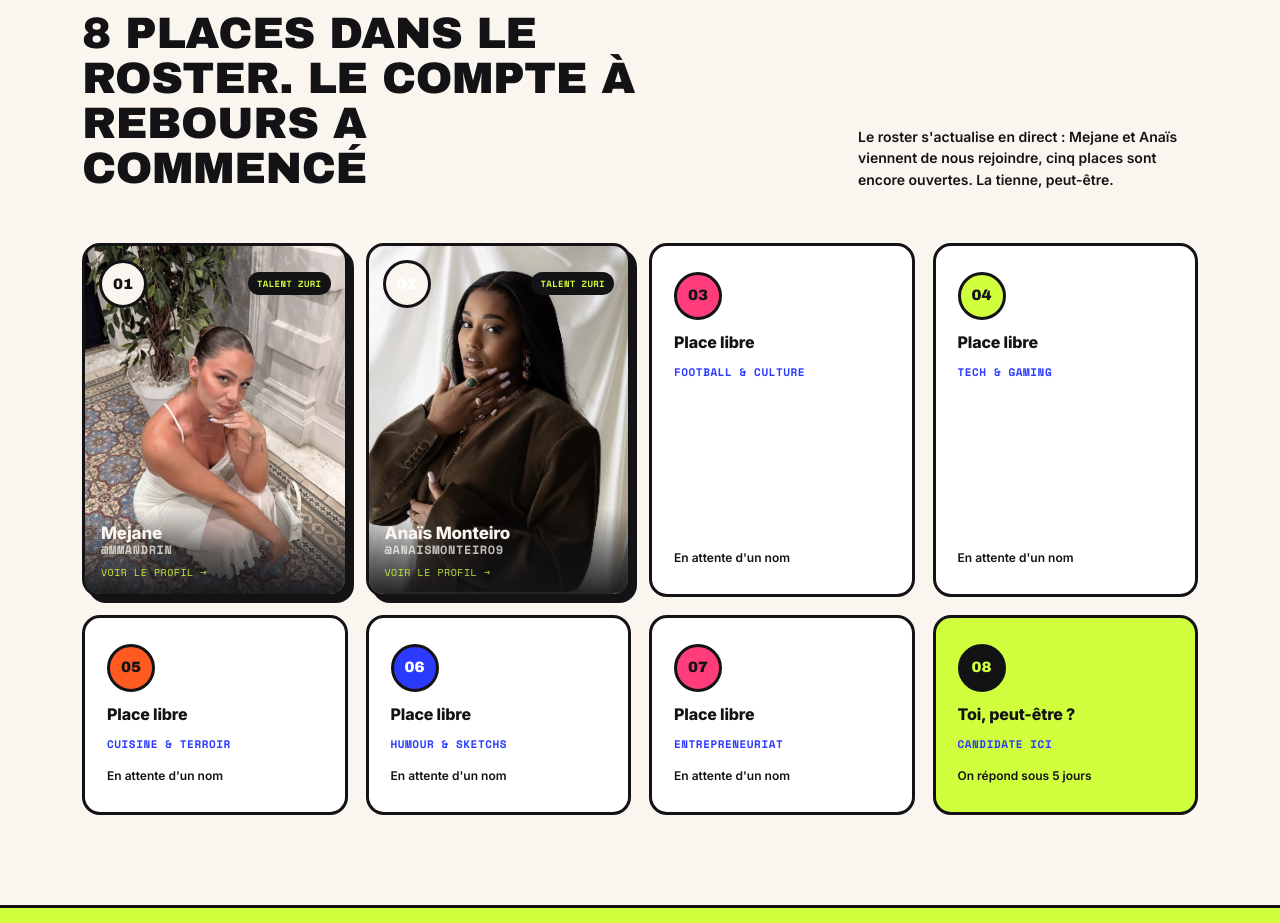
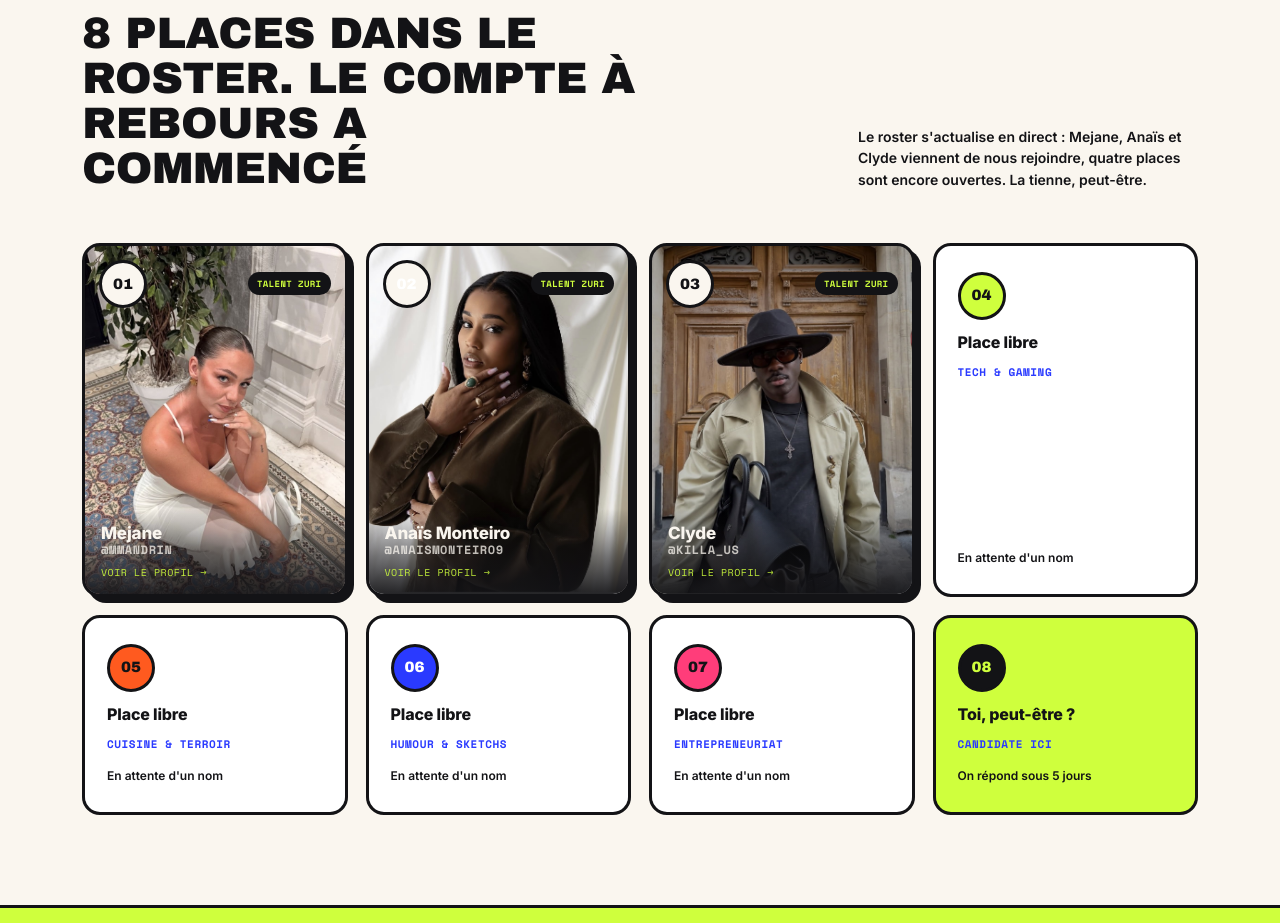
Before and after one commit to MPXNNO/zuriagency, a Next.js app: page / in a window 1280 px wide. Shown: the part 1740-2663 px from the top of the page. Built offline with nearby package versions, Linux system fonts and the light colour scheme.

Commit message:
Add files via upload

```diff
--- a/app/page.tsx
+++ b/app/page.tsx
@@ -184,9 +184,9 @@ export default function Home() {
               <h2>8 places dans le roster. Le compte à rebours a commencé</h2>
             </div>
             <p className="desc">
-              Le roster s&apos;actualise en direct : Mejane et Anaïs viennent
-              de nous rejoindre, cinq places sont encore ouvertes. La
-              tienne, peut-être.
+              Le roster s&apos;actualise en direct : Mejane, Anaïs et Clyde
+              viennent de nous rejoindre, quatre places sont encore
+              ouvertes. La tienne, peut-être.
             </p>
           </div>
           <TalentGrid />
--- a/components/TalentGrid.tsx
+++ b/components/TalentGrid.tsx
@@ -37,7 +37,17 @@ const TALENT_SLOTS: TalentSlot[] = [
     modalPhoto: "/talents/anais-modal.jpg",
     link: "https://www.instagram.com/anaismonteiro9/",
   },
-  { num: "03", niche: "Football & culture" },
+  {
+    num: "03",
+    niche: "Mode, beauté homme & style",
+    name: "Clyde",
+    handle: "@killa_us",
+    followers: "86 600 Instagram · 18 300 TikTok",
+    bio: "Silhouettes travaillées, accessoires forts et un œil affûté sur le style masculin : Clyde impose son allure entre mode, beauté homme et lifestyle.",
+    photo: "/talents/clyde-03.jpg",
+    modalPhoto: "/talents/clyde-modal.jpg",
+    link: "https://www.instagram.com/killa_us/",
+  },
   { num: "04", niche: "Tech & gaming" },
   { num: "05", niche: "Cuisine & terroir" },
   { num: "06", niche: "Humour & sketchs" },
```
Also changed, not shown: public/talents/clyde-03.jpg (added), public/talents/clyde-modal.jpg (added).
